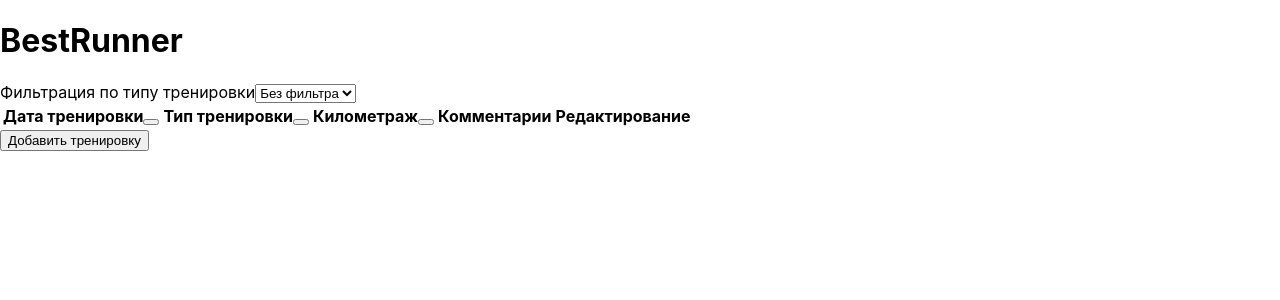
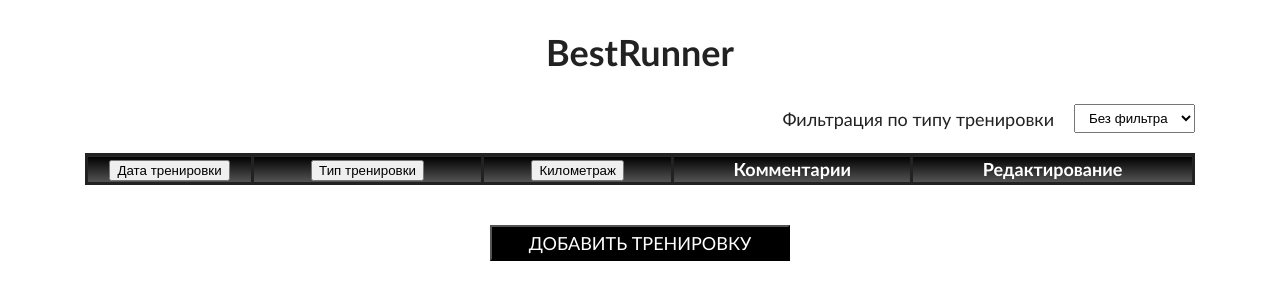
Before and after one commit to Locoroco24/BestRunner, a React (Create React App) app: page / in a window 1280 px wide. Shown: the top 300 px of the page. Built offline with nearby package versions, Linux system fonts and the light colour scheme.

Commit message:
Added styles

```diff
--- a/package.json
+++ b/package.json
@@ -3,6 +3,9 @@
   "version": "0.1.0",
   "private": true,
   "dependencies": {
+    "@emotion/css": "^11.1.3",
+    "@emotion/react": "^11.1.5",
+    "@emotion/styled": "^11.1.5",
     "@testing-library/jest-dom": "^5.11.9",
     "@testing-library/react": "^11.2.5",
     "@testing-library/user-event": "^12.8.3",
@@ -11,7 +14,8 @@
     "react-dom": "^17.0.1",
     "react-modal": "^3.12.1",
     "react-scripts": "4.0.3",
-    "web-vitals": "^1.1.0"
+    "web-vitals": "^1.1.0",
+    "yup": "^0.32.9"
   },
   "scripts": {
     "start": "react-scripts start",
--- a/src/components/App.css
+++ b/src/components/App.css
@@ -0,0 +1,6 @@
+.container {
+    width: 100%;
+    max-width: 1140px;
+    margin: 0 auto;
+    padding: 0 15px;
+}
--- a/src/components/App.js
+++ b/src/components/App.js
@@ -21,8 +21,8 @@ function App() {
     ];
 
     const addRow = () => {
-        let copyRows = [...workouts];
-        let newWorkout = JSON.parse(localStorage.getItem('workoutData'));
+        const copyRows = [...workouts];
+        const newWorkout = JSON.parse(localStorage.getItem('workoutData'));
         copyRows.push(newWorkout);
         localStorage.setItem('workouts', JSON.stringify(copyRows));
 
@@ -30,7 +30,7 @@ function App() {
     };
 
     const deleteRow = (key) => {
-        let copyRows = [...workouts];
+        const copyRows = [...workouts];
         const index = copyRows.findIndex(row => row.key === key);
         copyRows.splice(index, 1);
         localStorage.setItem('workouts', JSON.stringify(copyRows));
@@ -39,13 +39,13 @@ function App() {
     };
 
     const editRow = (key) => {
-        let editRow = workouts.findIndex( row => row.key === key )
+        const editRow = workouts.findIndex( row => row.key === key )
         console.log(workouts[editRow])
     }
 
     const filterType = (event) => {
-        let targetFilter = event.target.value;
-        let filterWorkouts = JSON.parse(localStorage.getItem('workouts')).filter( item => {
+        const targetFilter = event.target.value;
+        const filterWorkouts = JSON.parse(localStorage.getItem('workouts')).filter( item => {
             if (targetFilter !== 'Без фильтра') {
                 return item.type === targetFilter;
             }
@@ -57,7 +57,7 @@ function App() {
 
 
     return (
-        <div className="App">
+        <div className="container">
                 <Table
                     workouts={workouts}
                     filterType={filterType.bind(this)}
--- a/src/components/SportTable/Popup.jsx
+++ b/src/components/SportTable/Popup.jsx
@@ -1,6 +1,36 @@
 import React, { useState } from 'react';
 import ReactModal from 'react-modal';
-import {Formik, useFormik} from "formik";
+import { Formik, Form, Field, ErrorMessage } from "formik";
+import * as Yup from 'yup';
+import { css } from '@emotion/css';
+import styled from "@emotion/styled";
+
+const H2 = styled.h2`
+    text-align: center;
+    margin-bottom: 20px;
+`
+
+const H3 = styled.h3`
+    text-align: center;
+    margin: 30px 0 25px;
+`
+
+const Button = styled.button`
+    max-width: 100%;
+    width: 300px;
+    margin: 40px 0 30px;
+    padding: 5px 15px;
+    font-family: Calibri, sans-serif;
+    font-size: 18px;
+    text-transform: uppercase;
+    color: #fff;
+    background: #000;
+    transition: opacity .4s;
+    &:hover {
+    cursor: pointer;
+    opacity: 0.75;
+    }
+`
 
 const Popup = props => {
 
@@ -19,34 +49,17 @@ const Popup = props => {
     };
 
     const initialValues = {
-            type: props.typeList,
+            type: '',
             date: '',
             distance: '',
             description: '',
+            key: ''
     };
 
     const onSubmit = values => {
         if (window.confirm('Сохранить тренировку?')) {
 
-            // let radioElements = document.getElementsByName('type');
-
-            // let checkedRadio = () => {
-            //     for (let i = 0; i < radioElements.length; i++) {
-            //         if (radioElements[i].checked) {
-            //             return radioElements[i].value;
-            //         }
-            //     }
-            // };
-
             values.key = `${values.type}_${Date.now()}`
-
-            // let workoutData = {
-            //     type: checkedRadio(),
-            //     date: document.getElementById('date').value,
-            //     distance: +document.getElementById('distance').value,
-            //     description: document.getElementById('description').value,
-            //     key: `${checkedRadio()}_${Date.now()}`
-            // };
 
             localStorage.setItem('workoutData', JSON.stringify(values));
 
@@ -55,90 +68,62 @@ const Popup = props => {
         }
     };
 
-    const validate = values => {
-        let errors = {};
-
-        if(!values.type) {
-            errors.type = 'Required';
-        }
-
-        if(!values.date) {
-            errors.date = 'Required';
-        }
-
-        if(!values.distance) {
-            errors.distance = 'Required';
-        }
-
-        return errors;
-    };
-
-    const formik = useFormik({
-        initialValues,
-        onSubmit,
-        validate
-    });
-
-    // const confirmWorkout = event => {
-    //     event.preventDefault();
-    //     if (window.confirm('Сохранить тренировку?')) {
-    //
-    //         let radioElements = document.getElementsByName('type');
-    //
-    //         let checkedRadio = () => {
-    //             for (let i = 0; i < radioElements.length; i++) {
-    //                 if (radioElements[i].checked) {
-    //                     return radioElements[i].value;
-    //                 }
-    //             }
-    //         };
-    //
-    //         let workoutData = {
-    //             type: checkedRadio(),
-    //             date: document.getElementById('date').value,
-    //             distance: +document.getElementById('distance').value,
-    //             description: document.getElementById('description').value,
-    //             key: `${checkedRadio()}_${Date.now()}`
-    //         };
-    //
-    //         localStorage.setItem('workoutData', JSON.stringify(workoutData));
-    //
-    //         closeModal();
-    //         props.addRow();
-    //     }
-    // };
+    const validationSchema = Yup.object({
+        date: Yup.string()
+            .required('Заполните поле'),
+        distance: Yup.number()
+            .typeError('Введите числовое значение')
+            .positive('Введите значение больше 0')
+            .required('Заполните поле')
+    })
 
     const style = {
-        content: {
+        overlay: {
+            // background: 'url("../../img/modalBackground.jpg") no-repeat center'
         }
     };
 
     return (
-        <div>
-            <button onClick={openModal}>Добавить тренировку</button>
+        <div className={css`
+            text-align: center;
+        `}>
+            <Button onClick={openModal}>Добавить тренировку</Button>
             <ReactModal
                 isOpen={modalIsOpen}
                 onAfterOpen={afterOpenModal}
                 onRequestClose={closeModal}
                 ariaHideApp={false}
-                contentLabel="Example Modal"
                 style={style}
             >
-                <h2>Информация о тренировке</h2>
-                    {/*<form onSubmit={confirmWorkout}>*/}
-                    <form onSubmit={formik.handleSubmit}>
+                <H2>Информация о тренировке</H2>
+                <Formik
+                    initialValues={initialValues}
+                    validationSchema={validationSchema}
+                    onSubmit={onSubmit}
+                >
+                    <Form className={css`
+                        display: flex;
+                        flex-direction: column;
+                        align-items: center;
+                    `}>
                         <div>
-                            <h3>Выберите тип тренировки</h3>
+                            <H3>Выберите тип тренировки</H3>
                             {props.typeList.map( (type, index) => {
                                 if (index > 0) {
                                     return (
-                                        <label key={index} htmlFor={type.id}>
-                                            <input
+                                        <label
+                                            key={index}
+                                            htmlFor={type.id}
+                                            className={css`
+                                                font-family: Calibri, sans-serif;
+                                                font-size: 18px;
+                                            `}
+                                        >
+                                            <Field
                                                 value={type.value}
                                                 type="radio"
                                                 id={type.id}
                                                 name="type"
-                                                onChange={formik.handleChange}
                                             />
                                             {type.value}
                                         </label>
@@ -148,46 +133,95 @@ const Popup = props => {
                             }
                             )}
                         </div>
-                        <div>
-                            <h3>Дата тренировки</h3>
-                            <label htmlFor="date">
-                                <input
+                        <div className={css`
+                            max-width: 100%;
+                            display: flex;
+                            flex-direction: column;
+                            align-items: center;
+                        `}>
+                            <H3>Дата тренировки</H3>
+                            <label htmlFor="date"></label>
+                            <Field
                                 type="date"
                                 id="date"
                                 name="date"
-                                    value={formik.values.date}
-                                    onChange={formik.handleChange}
+                                className={css`
+                                max-width: 100%;
+                                width: 300px;
+                                padding: 5px 15px;
+                                font-family: Calibri, sans-serif;
+                                font-size: 18px;
+                                text-transform: uppercase;
+                                `}
                             />
-                            </label>
+                            <ErrorMessage
+                                name="date"
+                                component="p"
+                                className={css`
+                                text-align: center;
+                                line-height: 20px;
+                                margin-bottom: -20px;
+                                color: #f00;
+                                `}
+                            />
                         </div>
-                        <div>
-                            <h3>Километраж</h3>
-                            <label htmlFor="distance">
-                                <input
-                                    type="number"
+                        <div className={css`
+                            max-width: 100%;
+                            display: flex;
+                            flex-direction: column;
+                            align-items: center;
+                        `}>
+                            <H3>Километраж</H3>
+                            <label htmlFor="distance"></label>
+                            <Field
+                                type="text"
                                 id="distance"
                                 name="distance"
-                                    min="0"
-                                    value={formik.values.distance}
-                                    onChange={formik.handleChange}
+                                className={css`
+                                max-width: 100%;
+                                width: 300px;
+                                padding: 5px 15px;
+                                font-size: 18px;
+                                `}
                             />
-                            </label>
+                            <ErrorMessage
+                                name="distance"
+                                component="p"
+                                className={css`
+                                text-align: center;
+                                line-height: 20px;
+                                margin-bottom: -20px;
+                                color: #f00;
+                                `}
+                            />
                         </div>
-                        <div>
-                            <h3>Комментарий</h3>
-                            <label htmlFor="description">
-                                <input
-                                    type="text"
+                        <div className={css`
+                            max-width: 100%;
+                            display: flex;
+                            flex-direction: column;
+                            align-items: center;
+                        `}>
+                            <H3>Комментарий</H3>
+                            <label htmlFor="description"></label>
+                            <Field
+                                component="textarea"
                                 id="description"
                                 name="description"
                                 placeholder="Заметки о тренировке"
-                                    value={formik.values.description}
-                                    onChange={formik.handleChange}
+                                maxlength="60"
+                                className={css`
+                                max-width: 100%;
+                                width: 300px;
+                                resize: none;
+                                padding: 5px 15px;
+                                font-family: Calibri, sans-serif;
+                                font-size: 18px;
+                                `}
                             />
-                            </label>
                         </div>
-                        <button type='submit'>Добавить тренировку</button>
-                    </form>
+                        <Button type='submit'>Добавить тренировку</Button>
+                    </Form>
+                </Formik>
             </ReactModal>
         </div>
     )
--- a/src/components/SportTable/Table.jsx
+++ b/src/components/SportTable/Table.jsx
@@ -1,5 +1,27 @@
 import React from 'react';
 import useSortableData from "./SortableData";
+import { css } from '@emotion/css';
+import styled from "@emotion/styled";
+
+
+const Th = styled.th`
+        border: 3px #222 solid;
+        color: #fff;
+        background: linear-gradient(0deg, #555, #000);
+        &:first-of-type {
+        width: 15%;
+        }
+        `
+
+const Td = styled.td`
+        border: 2px #222 solid;
+        background: #fff;
+        text-align: center;
+        `
+
+const Button = styled.button`
+        margin: 0 10px;
+`
 
 const Table = props => {
     const { items, requestSort, sortConfig } = useSortableData(props.workouts);
@@ -12,59 +34,108 @@ const Table = props => {
 
     return (
         <div>
-            <h1>BestRunner</h1>
-            Фильтрация по типу тренировки
-            <select onChange={props.filterType}>
-                {props.typeList.map( (type, index) => (
-                    <option key={index} value={type.value}>{type.value}</option>
-                ))}
-            </select>
-            <table>
+            <h1
+                className={css`
+                margin-top: 30px;
+                text-align: center;
+            `}>
+                BestRunner
+            </h1>
+            <div
+                className={css`
+                margin-top: 30px;
+                display: flex;
+                justify-content: flex-end;
+                align-items: center;
+            `}>
+                <p
+                    className={css`
+                    margin-right: 20px;
+                `}>
+                    Фильтрация по типу тренировки
+                </p>
+                <select
+                    className={css`
+                    padding: 5px 10px;
+                    &:hover {
+                    cursor: pointer;
+                    }
+                    `}
+                    onChange={props.filterType}
+                >
+                    {props.typeList.map( (type, index) => (
+                        <option
+                            key={index}
+                            value={type.value}
+                        >
+                            {type.value}
+                        </option>
+                    ))}
+                </select>
+            </div>
+            <table
+                className={css`
+                margin-top: 20px;
+                width: 100%;
+                border: 3px #222 solid;
+                border-collapse: collapse;
+            `}>
                 <thead>
                 <tr>
-                    <th>
-                        Дата тренировки
+                    <Th>
                         <button
                             type="button"
                             onClick={() => requestSort('date')}
                             className={getClassNamesFor('date')}
-                        ></button>
-                    </th>
-                    <th>
-                        Тип тренировки
+                        >
+                            Дата тренировки
+                        </button>
+                    </Th>
+                    <Th>
                         <button
                             type="button"
                             onClick={() => requestSort('type')}
                             className={getClassNamesFor('type')}
-                        ></button>
-                    </th>
-                    <th>
-                        Километраж
+                        >
+                            Тип тренировки
+                        </button>
+                    </Th>
+                    <Th>
                         <button
                             type="button"
                             onClick={() => requestSort('distance')}
                             className={getClassNamesFor('distance')}
-                        ></button>
-                    </th>
-                    <th>
+                        >
+                            Километраж
+                        </button>
+                    </Th>
+                    <Th>
                         Комментарии
-                    </th>
-                    <th>
+                    </Th>
+                    <Th>
                         Редактирование
-                    </th>
+                    </Th>
                 </tr>
                 </thead>
                 <tbody>
                     {items.map(item => (
                         <tr key={item.key}>
-                            <td>{item.date}</td>
-                            <td>{item.type}</td>
-                            <td>{item.distance}</td>
-                            <td>{item.description}</td>
-                            <td>
-                                <button onClick={() => props.editRow(item.key)}>Редактировать</button>
-                                <button onClick={() => props.deleteRow(item.key)}>Удалить</button>
-                            </td>
+                            <Td>{item.date}</Td>
+                            <Td>{item.type}</Td>
+                            <Td>{item.distance}</Td>
+                            <Td>{item.description}</Td>
+                            <Td>
+                                <Button
+                                    onClick={() => props.editRow(item.key)}
+                                >
+                                    Редактировать
+                                </Button>
+                                <Button
+                                    onClick={() => props.deleteRow(item.key)}
+                                >
+                                    Удалить
+                                </Button>
+                            </Td>
                         </tr>
                     ))}
                 </tbody>
--- a/src/index.css
+++ b/src/index.css
@@ -1,13 +1,18 @@
+*,
+*:before,
+*:after {
+  box-sizing: border-box;
+}
+
 body {
   margin: 0;
-  font-family: -apple-system, BlinkMacSystemFont, 'Segoe UI', 'Roboto', 'Oxygen',
-    'Ubuntu', 'Cantarell', 'Fira Sans', 'Droid Sans', 'Helvetica Neue',
-    sans-serif;
-  -webkit-font-smoothing: antialiased;
-  -moz-osx-font-smoothing: grayscale;
+  padding: 0;
+  font-family: Calibri, sans-serif;
+  font-size: 18px;
+  color: #222;
+  background: #fff;
 }
 
-code {
-  font-family: source-code-pro, Menlo, Monaco, Consolas, 'Courier New',
-    monospace;
+h1, h2, h3, h4, h5, h6, p {
+  margin: 0;
 }
```
Also changed, not shown: src/components/SportTable/Styled.js (+11 -0 lines), 1 other file (tests, documents, lock files or other folders). Lines whose indentation alone changed are shown as unchanged.
